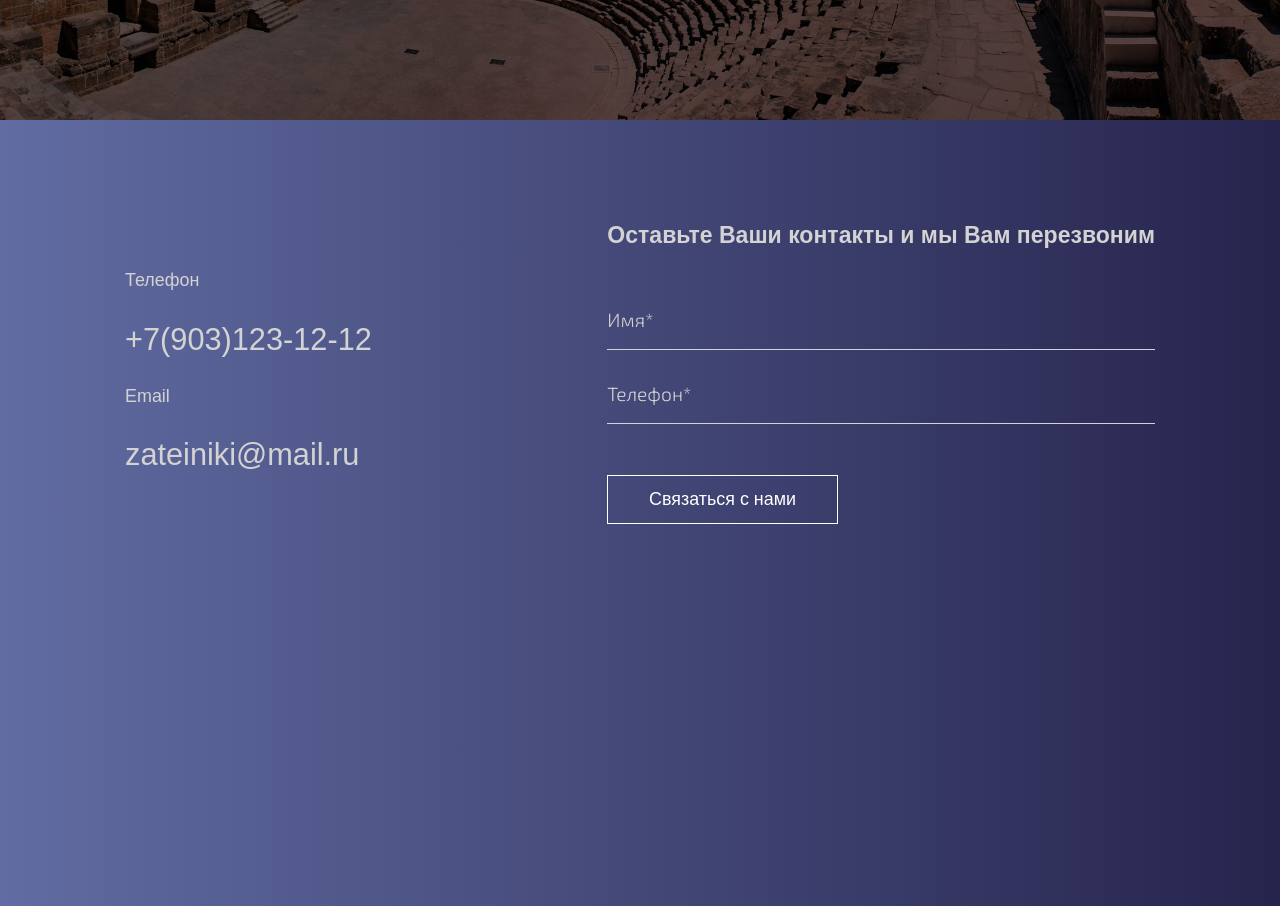
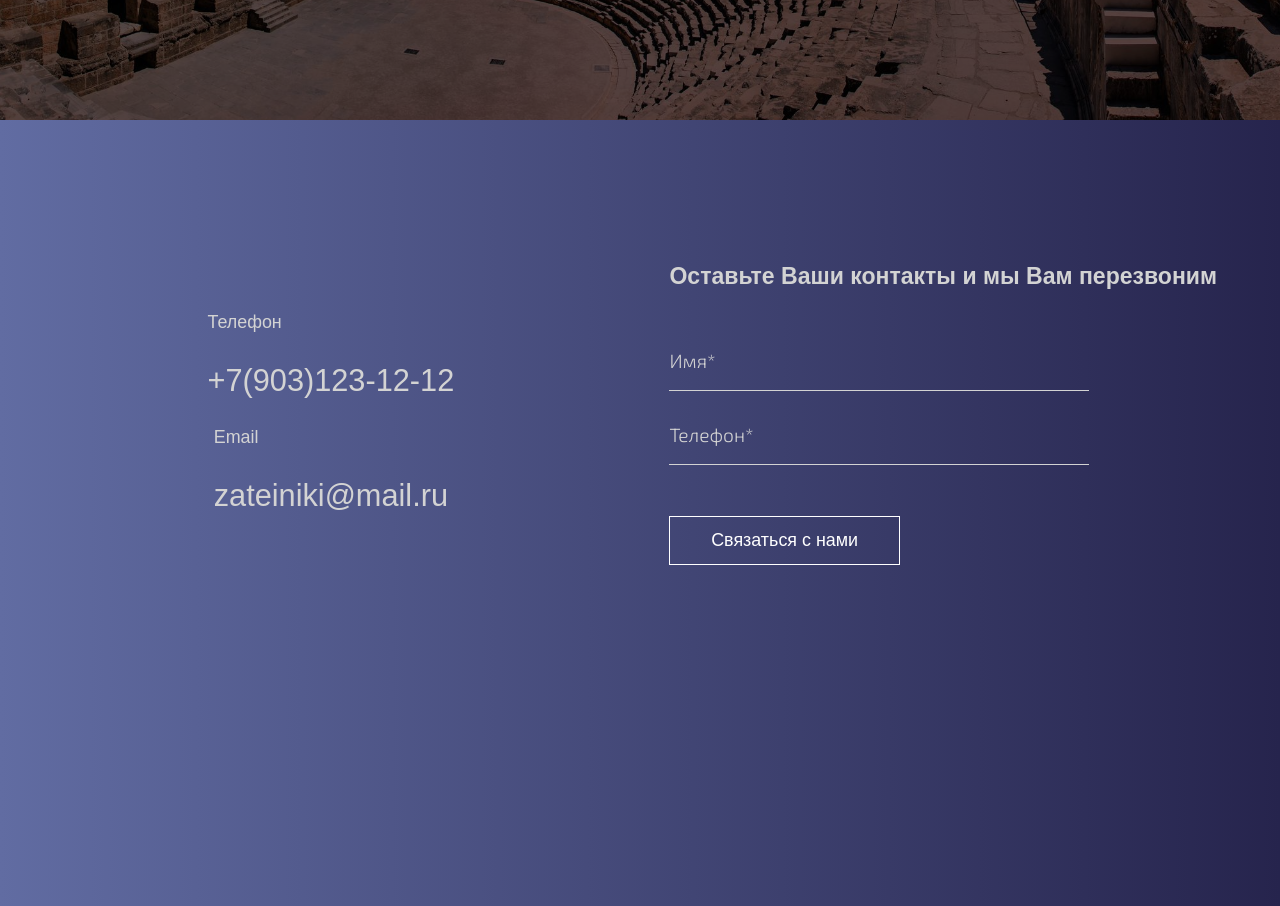
Before and after one commit to shiryaev585/zateiniki, a Nuxt app: page /contacts in a window 1280 px wide. Shown: the part 520-1426 px from the top of the page. Built offline with nearby package versions, Linux system fonts and the light colour scheme; a web font is replaced by a local one.

Commit message:
in progress

```diff
--- a/assets/style/_animations.scss
+++ b/assets/style/_animations.scss
@@ -36,6 +36,17 @@
     transition-delay: 1s;
 }
 
+.fade-enter-active,
+.fade-leave-active {
+    transition: opacity 0.5s ease;
+}
+
+.fade-enter-from,
+.fade-leave-to {
+    opacity: 0;
+}
+
+
 @keyframes bg-scale {
     0% {
         transform: scale(1);
--- a/components/blocks/ContactBlock.vue
+++ b/components/blocks/ContactBlock.vue
@@ -12,7 +12,13 @@
             </div>
         </div>
 
-        <form v-observe class="form anim-appear delay-5" @submit.prevent="submit">
+        <transition name="fade" mode="out-in">
+            <form
+                v-if="!success"
+                v-observe
+                class="form anim-appear delay-5"
+                @submit.prevent="submit"
+            >
                 <h3 class="form__subtitle">Оставьте Ваши контакты и мы Вам перезвоним</h3>
                 <div class="inputs">
                     <ui-input
@@ -35,10 +41,20 @@
                 </div>
                 <ui-btn
                     label="Связаться с нами"
-                class="btn"
+                    class="form__btn"
                     is-light
                 />
             </form>
+            <div v-else class="success">
+                <h3 class="success__subtitle">заявка принята</h3>
+                <span class="success__txt">Мы свяжемся с Вами в ближайшее время</span>
+                <ui-btn
+                    label="Отправить ещё раз"
+                    is-light
+                    @click="success = false"
+                />
+            </div>
+        </transition>
     </div>
 </template>
 
@@ -55,25 +71,31 @@ export default {
     async setup() {
         const form = reactive({});
         const showPreloader = ref(false);
+        const success = ref(false);
 
         return {
             form,
-            showPreloader
+            showPreloader,
+            success
         };
     },
 
     methods: {
         async submit() {
+            // this.success = true;
             const formData = new FormData();
             formData.append('name', this.form?.name);
             formData.append('phone', this.form?.phone);
             this.showPreloader = true;
             try {
-                await fetch(this.$config.public.requestUrl, {
+                const res = await fetch(this.$config.public.requestUrl, {
                     method: 'POST',
                     body: formData,
                     headers: { Accept: 'application/json' },
                 });
+                if (res.ok) {
+                    this.success = true;
+                }
                 this.form.name = '';
                 this.form.phone = '';
             } catch (e) {
@@ -92,12 +114,28 @@ export default {
     padding-top: 8rem;
     padding-bottom: 8rem;
     @include centered(center);
-    gap: 20%;
+    gap: 5%;
+
+    @include sm-down {
+        flex-direction: column;
+    }
 }
 
-.info-box {
+.info {
+    flex: 1;
+    @include centered(center);
+    flex-direction: column;
+
+    @include sm-down {
+        flex-direction: row;
+        width: 70%;
+        justify-content: space-between;
+    }
+
+    &-box {
         display: flex;
         flex-direction: column;
+    }
 }
 
 .label, .value {
@@ -113,11 +151,26 @@ export default {
     font-size: 2.4rem;
 }
 
+.form, .success {
+    min-height: 30rem;
+    display: flex;
+    flex-direction: column;
+    justify-content: center;
+    color: $light-grey;
+    flex: 1;
+}
+
 .form {
-    color: $light-grey;
+    @include sm-down {
+        width: 70%;
+    }
 
     &__subtitle {
         margin-bottom: 4rem;
+
+        @include sm-down {
+            text-align: center;
+        }
     }
 
     & .inputs {
@@ -125,6 +178,35 @@ export default {
         flex-direction: column;
         gap: 2rem;
         margin-bottom: 4rem;
+        width: 75%;
+
+        @include sm-down {
+            width: 100%;
+        }
+    }
+
+    &__btn {
+        @include sm-down {
+            margin: 0 auto;
+        }
+    }
+}
+
+.success {
+    @include sm-down {
+        align-items: center;
+    }
+
+    &__subtitle {
+        text-transform: uppercase;
+        font-size: 5rem;
+        margin-bottom: 2rem;
+    }
+
+    &__txt {
+        font-size: 2.4rem;
+        display: block;
+        margin-bottom: 6rem;
     }
 }
 </style>
--- a/components/blocks/IntroBlock.vue
+++ b/components/blocks/IntroBlock.vue
@@ -41,6 +41,10 @@ export default {
         font-size: 13rem;
         letter-spacing: 2rem;
         transition: top 2s .5s;
+
+        @include xs-down {
+            font-size: 10rem;
+        }
     }
 
     & .bg {
--- a/nuxt.config.ts
+++ b/nuxt.config.ts
@@ -1,5 +1,6 @@
 // https://nuxt.com/docs/api/configuration/nuxt-config
 export default defineNuxtConfig({
+    devtools: { enabled: true },
     app: {
         head: {
             htmlAttrs: { lang: 'en' },
```
Lines whose indentation alone changed are shown as unchanged.
